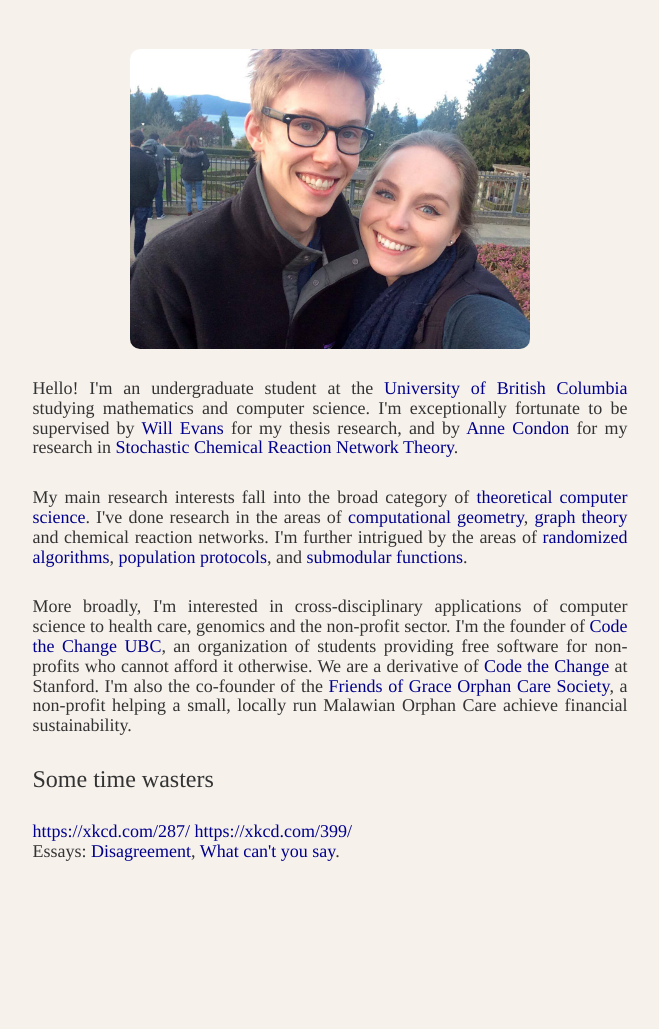
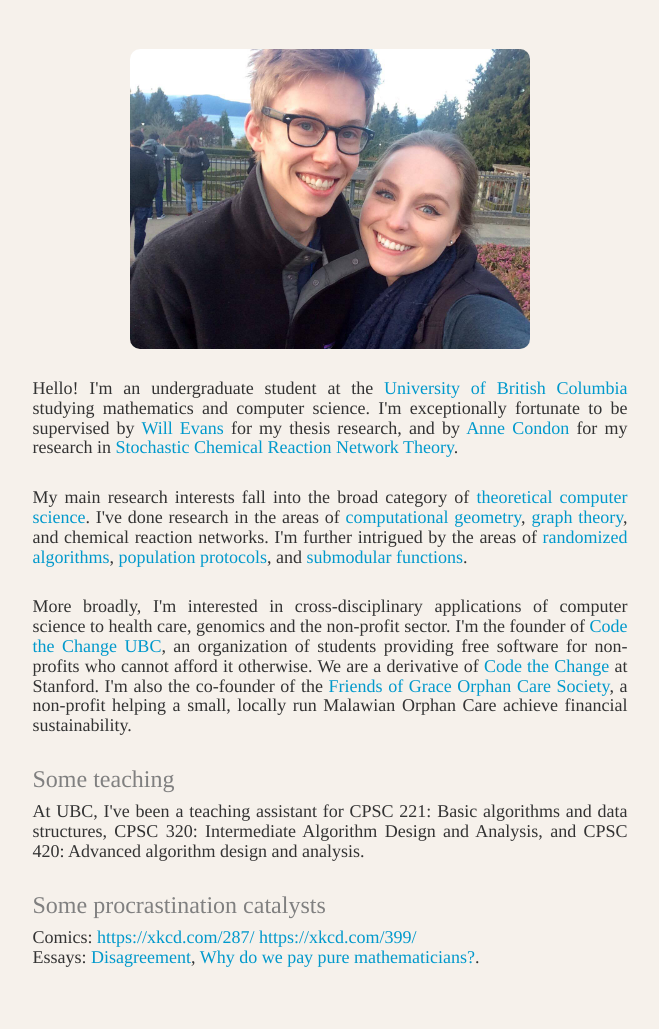
Before and after one commit to bchugg/bchugg.github.io, a PHP site: page / in a window 1280 px wide. Shown: the part 64-1093 px from the top of the page, without its empty margins (310-969 px from the left). Before the commit the page ends 925 px from the top, so only its background shows below. Run offline with PHP 8.4, Linux system fonts and the light colour scheme.

Commit message:
add teaching shenanigans and .gitignore

```diff
--- a/assets/stylesheets/main.css
+++ b/assets/stylesheets/main.css
@@ -25,13 +25,16 @@ sass file */
 .main-body {
   background-color: #F6F1EB;
   font-family: times;
-  text-align: justify;
   padding-bottom: 50px;
   padding-top: 50px; }
   .main-body h4 {
+    text-align: justify; }
+  .main-body h2, .main-body h3 {
+    color: gray; }
+  .main-body .info h4 {
     margin-top: 30px; }
   .main-body a {
-    color: darkblue; }
+    color: #0099cc; }
   .main-body .photo #top-img {
     width: auto;
     border-radius: 10px; }
--- a/assets/stylesheets/main.scss
+++ b/assets/stylesheets/main.scss
@@ -3,6 +3,8 @@ sass file */
 
 $min_desktop_width: 768px;
 $max_mobile_width: 767px;
+$tan: #F6F1EB;
+$lightgray: #d9d9d9;
 
 
 .header {
@@ -38,16 +40,23 @@ $max_mobile_width: 767px;
 }
 
 .main-body {
-	background-color: #F6F1EB;
+	background-color: $tan;
 	font-family: times;
-	text-align: justify;
 	padding-bottom: 50px;
 	padding-top: 50px;
 	h4 {
-		margin-top: 30px;
+		text-align: justify;
 	}
-	 a {
-		color: darkblue;
+	h2,h3 {
+		color: gray;
+	}
+	.info {
+		h4 {
+			margin-top: 30px;
+		}
+	}
+	a {
+		color: #0099cc;
 	}
 	.photo #top-img {
 		@media (min-width: $min_desktop_width) {
--- a/index.html
+++ b/index.html
@@ -19,25 +19,31 @@
 	<div class='container-fluid main-body'>
 		<div class='container photo text-center'>
 			<img id='top-img' src="./assets/images/me_and_ems.jpg" alt='A silly picture of me'>
-
 		</div>
-		<div class='col-sm-6 col-sm-offset-3'>
+		<div class='col-sm-6 col-sm-offset-3 info'>
 			<h4>Hello! I'm an undergraduate student at the <a href="https://www.ubc.ca/">University of British Columbia</a> studying mathematics and computer science. I'm exceptionally fortunate to be supervised by <a href="http://www.cs.ubc.ca/~will/">Will Evans</a> for my thesis research, and by <a href="https://www.cs.ubc.ca/~condon/">Anne Condon</a> for my research in <a href="https://en.wikipedia.org/wiki/Chemical_reaction_network_theory">Stochastic Chemical Reaction Network Theory</a>.</h4>
 
-			<h4>My main research interests fall into the broad category of <a href="https://en.wikipedia.org/wiki/Theoretical_computer_science">theoretical computer science</a>. I've done research in the areas of <a href="https://en.wikipedia.org/wiki/Computational_geometry">computational geometry</a>, <a href="https://en.wikipedia.org/wiki/Graph_theory">graph theory</a> and chemical reaction networks. I'm further intrigued by the areas of <a href="https://en.wikipedia.org/wiki/Randomized_algorithm">randomized algorithms</a>, <a href="https://en.wikipedia.org/wiki/Population_protocol">population protocols</a>, and <a href="https://en.wikipedia.org/wiki/Submodular_set_function">submodular functions</a>.
+			<h4>My main research interests fall into the broad category of <a href="https://en.wikipedia.org/wiki/Theoretical_computer_science">theoretical computer science</a>. I've done research in the areas of <a href="https://en.wikipedia.org/wiki/Computational_geometry">computational geometry</a>, <a href="https://en.wikipedia.org/wiki/Graph_theory">graph theory</a>, and chemical reaction networks. I'm further intrigued by the areas of <a href="https://en.wikipedia.org/wiki/Randomized_algorithm">randomized algorithms</a>, <a href="https://en.wikipedia.org/wiki/Population_protocol">population protocols</a>, and <a href="https://en.wikipedia.org/wiki/Submodular_set_function">submodular functions</a>.
 			</h4>
 
 			<h4>More broadly, I'm interested in cross-disciplinary applications of computer science to health care, genomics and the non-profit sector. I'm the founder of <a href="https://codethechangeubc.org">Code the Change UBC</a>, an organization of students providing free software for non-profits who cannot afford it otherwise. We are a derivative of <a href="https://codethechange.org">Code the Change</a> at Stanford. I'm also the co-founder of the <a href="http://graceorphancare.org/">Friends of Grace Orphan Care Society</a>, a non-profit helping a small, locally run Malawian Orphan Care achieve financial sustainability. </h4>
 		</div>
-		<div class='col-sm-6 col-sm-offset-3'>
-			<h3>Some time wasters</h3>
-			<h4>
+		<div class='col-sm-6 col-sm-offset-3 teaching'>
+			<h3>Some teaching</h3>
+			<h4>At UBC, I've been a teaching assistant for CPSC 221: Basic algorithms and data structures, CPSC 320: Intermediate Algorithm Design and Analysis, and CPSC 420: Advanced algorithm design and analysis.</h4>
+		</div>
+		<div class='col-sm-6 col-sm-offset-3 links'>
+			<h3>Some procrastination catalysts</h3>
+			<h4> Comics:
 				<a href="https://xkcd.com/287/">https://xkcd.com/287/</a>
 				<a href="https://xkcd.com/399/">https://xkcd.com/399/</a>
 				<br>
 
-				Essays: <a href="http://www.paulgraham.com/disagree.html">Disagreement</a>, <a href="http://www.paulgraham.com/say.html">What can't you say</a>.
+				Essays: <a href="http://www.paulgraham.com/disagree.html">Disagreement</a>, <a href="https://mathwithbaddrawings.com/2015/02/24/why-do-we-pay-mathematicians/">Why do we pay pure mathematicians?</a>.
 			</h4>
+		</div>
+
+		<div class='col-sm-6 col-sm-offset-3 footnotes'>
 		</div>
 	</div>
 
```
Also changed, not shown: 2 other files.
